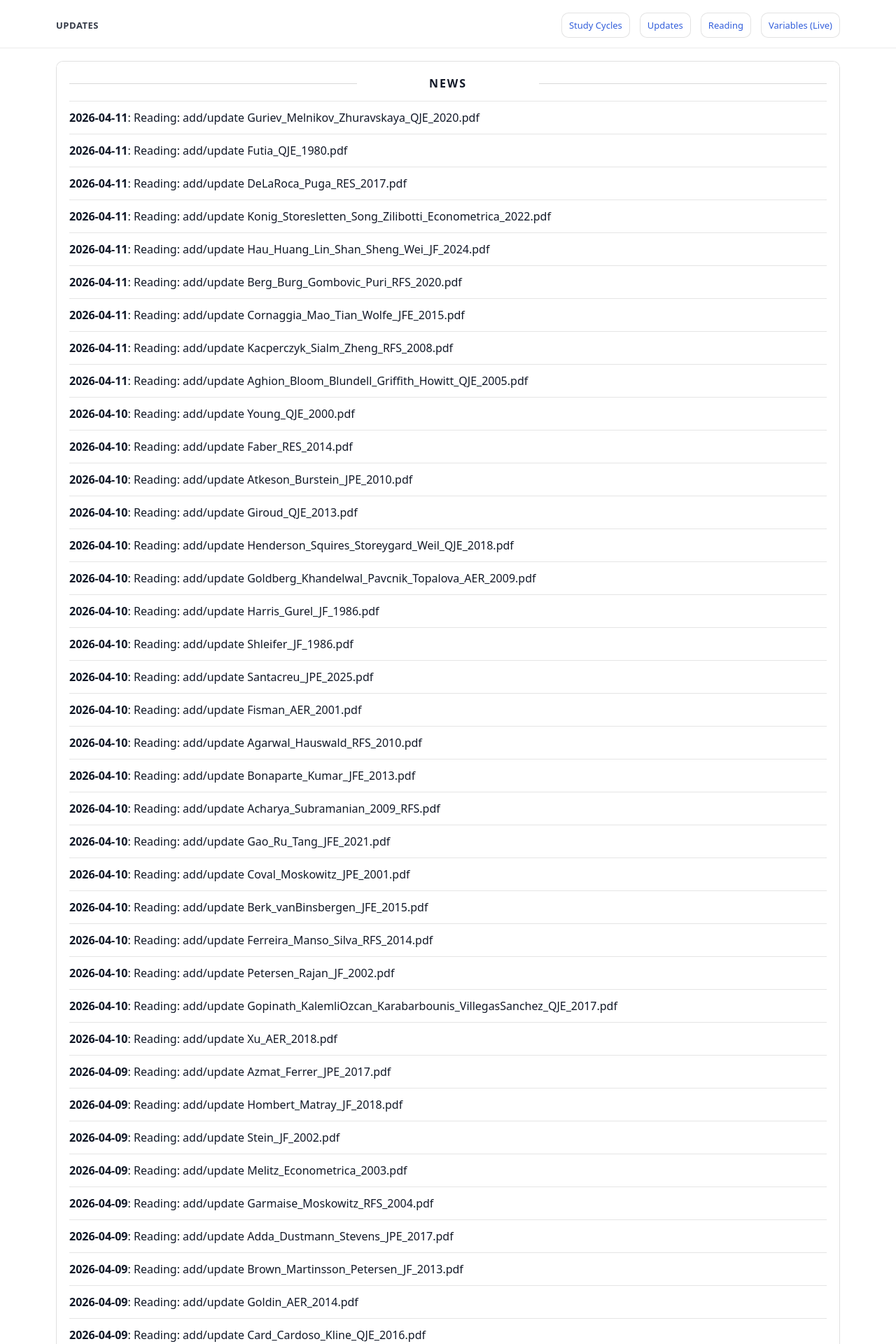
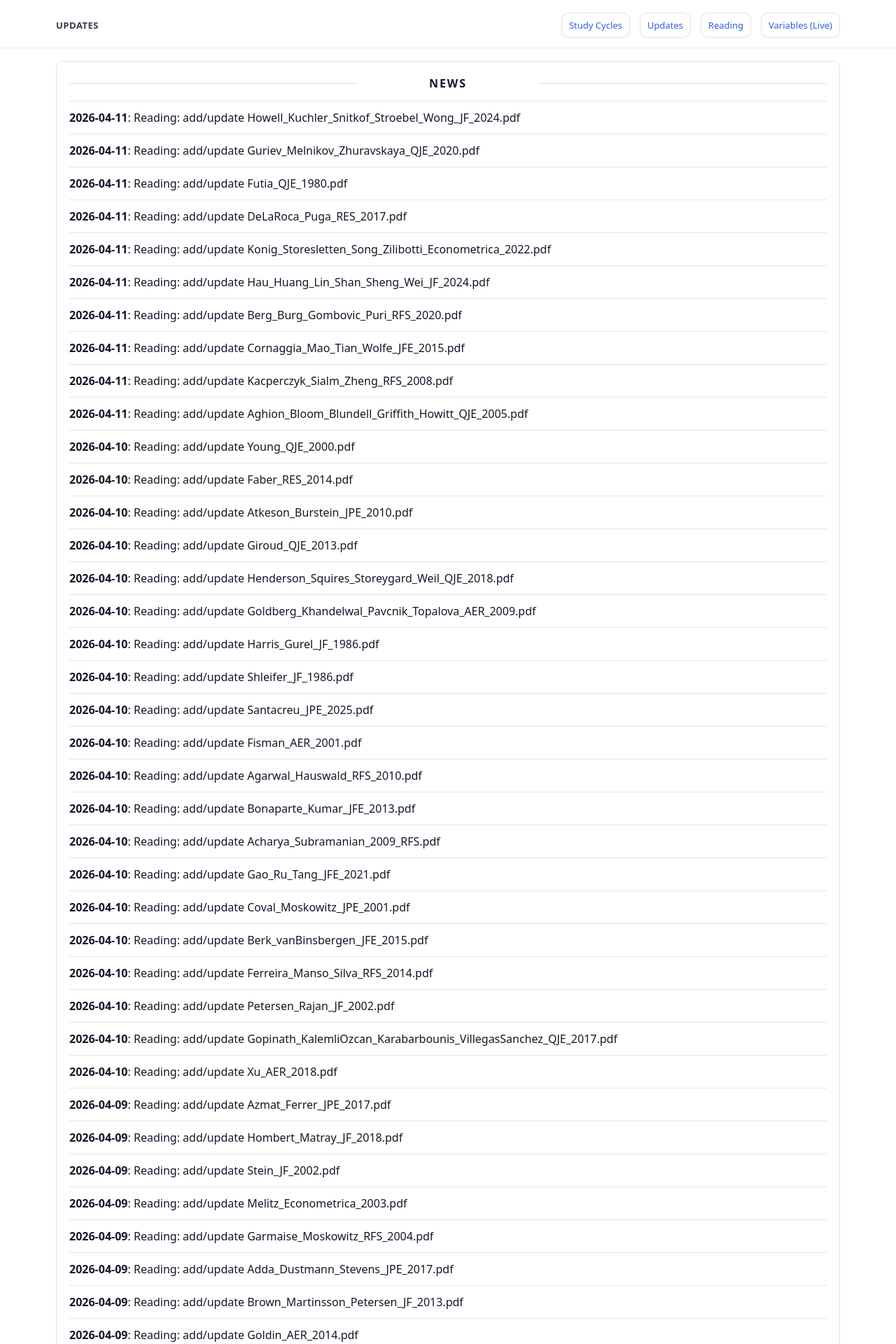
Before and after one commit to yaxinzn/study-archive, a Jekyll site: the page built from updates/index.md, in a window 1280 px wide. Shown: the top 1920 px of the page at 70% size. Built offline with Jekyll 4.4.1, drawn with Linux system fonts in a browser that asks for light colours; some of the changed text lies outside the part shown.

Commit message:
chore: update NEWS feed

```diff
--- a/_data/news.yml
+++ b/_data/news.yml
@@ -1,4 +1,7 @@
 # Auto-generated update history (sorted newest -> oldest). Do not edit manually.
+- ts: "1775905692"
+  date: "2026-04-11"
+  title: "Reading: add/update Howell_Kuchler_Snitkof_Stroebel_Wong_JF_2024.pdf"
 - ts: "1775904658"
   date: "2026-04-11"
   title: "Reading: add/update Guriev_Melnikov_Zhuravskaya_QJE_2020.pdf"
```
